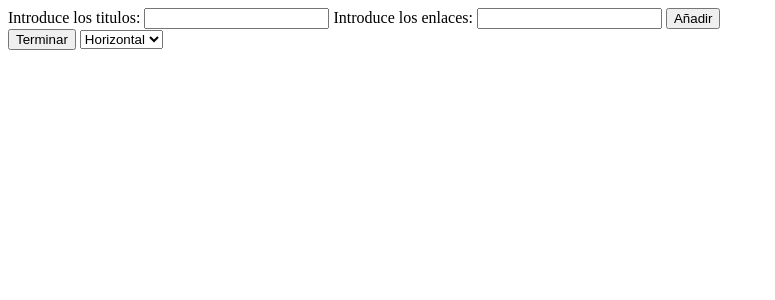
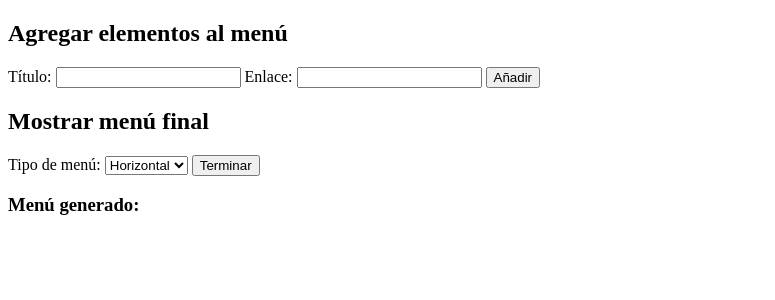
Before and after one commit to salahdahbani/EntornoServidor, a PHP site: page / in a window 1280 px wide. Shown: the top 300 px of the page, without its empty margins (0-775 px from the left). Run offline with PHP 8.4, Linux system fonts and the light colour scheme.

Commit message:
corregido el ejercicio 2

```diff
--- a/Unidad9/Ejercicio2/Menu.php
+++ b/Unidad9/Ejercicio2/Menu.php
@@ -1,14 +1,19 @@
 <?php
 class Menu{
-    private $titulo=[];
-    private $enlace=[];
+    private $titulo;
+    private $enlace;
+
+    public function __construct()
+    {
+        $this->titulo = [];
+        $this->enlace = [];
+    }
 
 
-
-    public function añadirElemento($tit, $en)
+    public function aniadirElemento($titulo, $enlace)
     {
-        $this->titulo[] = $tit;
-        $this->enlace[] = $en;
+        $this->titulo[] = $titulo;
+        $this->enlace[] = $enlace;
     }
 
     public function horizontal()
--- a/Unidad9/Ejercicio2/index.php
+++ b/Unidad9/Ejercicio2/index.php
@@ -1,23 +1,19 @@
 <?php
 include_once "Menu.php";
-$menu = new Menu();
-if(!isset($_POST['titulo'])){
-$titulo=[];
-$enlace=[];
-}else{
-    $titulo = $_POST['titulo'];
-    $enlace = $_POST['enlace'];
-}
+session_start();
 
-if(isset($_POST['enviar'])){
-    $titulo = $_POST['titulo'];
-    $enlace = $_POST['enlace'];
-}
-for ($i = 0; $i < count($titulo); $i++) {
-    $menu->añadirElemento($titulo[$i], $enlace[$i]);
+if(!isset($_SESSION['menu'])){
+    $menu = new Menu();
+    $_SESSION['menu'] = base64_encode(serialize($menu));
+} else {
+    $menu = unserialize(base64_decode($_SESSION['menu']));
 }
 
 $menu_html = '';
+if(isset($_POST['enviar'])){
+    $menu->aniadirElemento($_POST['titulo'], $_POST['enlace']);
+    $_SESSION['menu'] = base64_encode(serialize($menu));
+}
 if(isset($_POST['mostrar'])){
     if($_POST['tipo_menu'] == "horizontal"){
         $menu_html = $menu->horizontal();
@@ -25,48 +21,40 @@ if(isset($_POST['mostrar'])){
         $menu_html = $menu->vertical();
     }
 }
-
 ?>
 
 <!DOCTYPE html>
-<html lang="en">
+<html lang="es">
 <head>
     <meta charset="UTF-8">
     <meta name="viewport" content="width=device-width, initial-scale=1.0">
-    <title>Document</title>
+    <title>Menú Dinámico</title>
 </head>
 <body>
 
+<h2>Agregar elementos al menú</h2>
 <form method="post">
-    <label>Introduce los titulos:</label>
-    <input type="text" name="titulo[]" >
-    <label>Introduce los enlaces:</label>
-    <input type="text" name="enlace[]" required>
-<?php
-    for ($i = 0; $i < count($titulo); $i++) {
-            echo "<input type='hidden' name='titulo[]' value='".$titulo[$i]."'>";
-            echo "<input type='hidden' name='enlace[]' value='".$enlace[$i]."'>";
-        }
-  ?>
+    <label>Título:</label>
+    <input type="text" name="titulo" required>
+    <label>Enlace:</label>
+    <input type="text" name="enlace" required>
     <input type="submit" name="enviar" value="Añadir">
 </form>
+
+<h2>Mostrar menú final</h2>
 <form method="post">
-    <?php
-    for ($i = 0; $i < count($titulo); $i++) {
-            echo "<input type='hidden' name='titulo[]' value='".$titulo[$i]."'>";
-            echo "<input type='hidden' name='enlace[]' value='".$enlace[$i]."'>";
-        }
-  ?>
+    <label>Tipo de menú:</label>
+    <select name="tipo_menu">
+        <option value="horizontal">Horizontal</option>
+        <option value="vertical">Vertical</option>
+    </select>
     <input type="submit" name="mostrar" value="Terminar">
-    <select name="tipo_menu">
-    <option value="horizontal">Horizontal</option>
-    <option value="vertical">Vertical</option>
-    </select>
 </form>
+
 <?php
+    echo "<h3>Menú generado:</h3>";
     echo $menu_html;
 ?>
 
-
 </body>
 </html>
```
